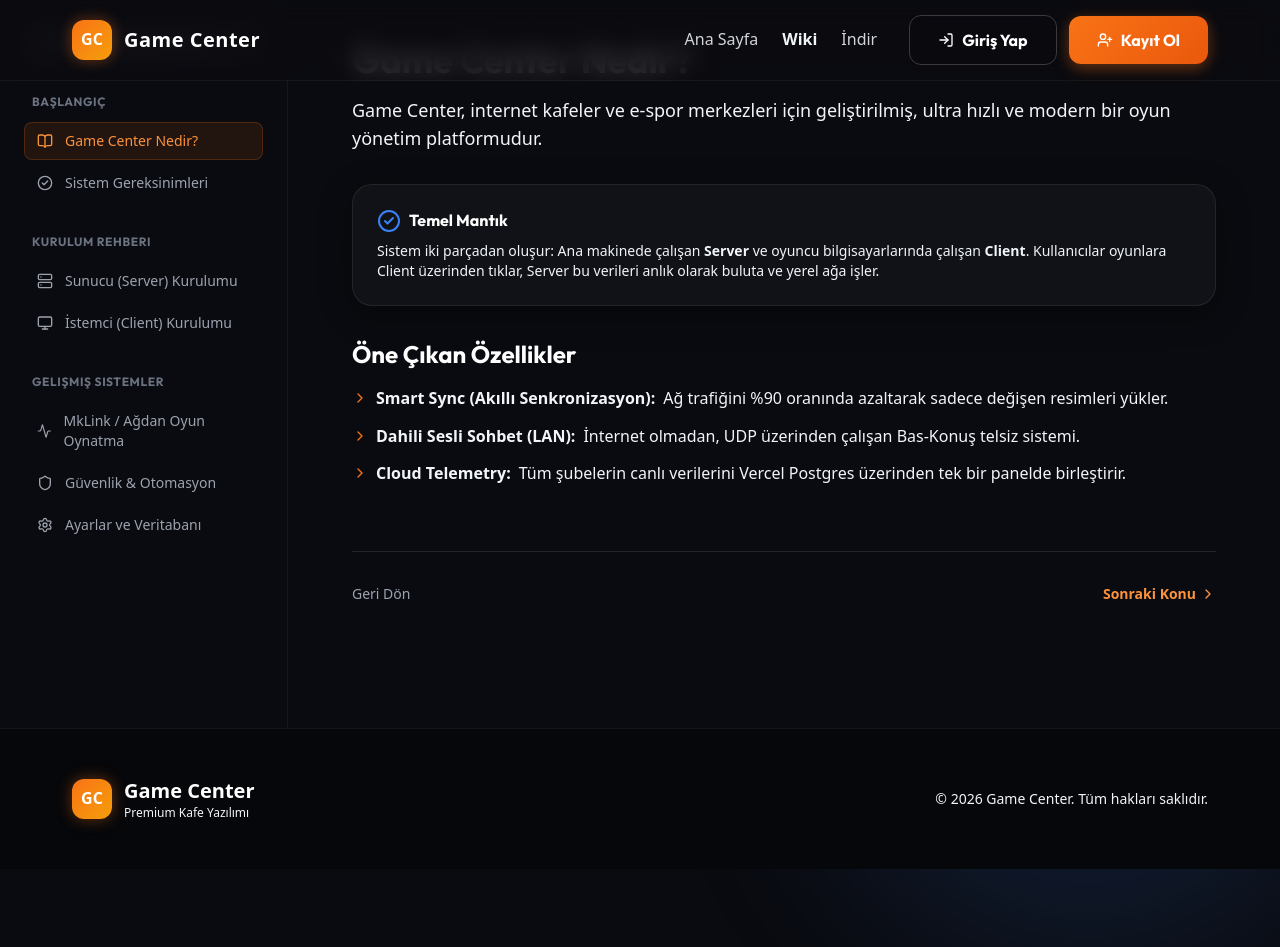
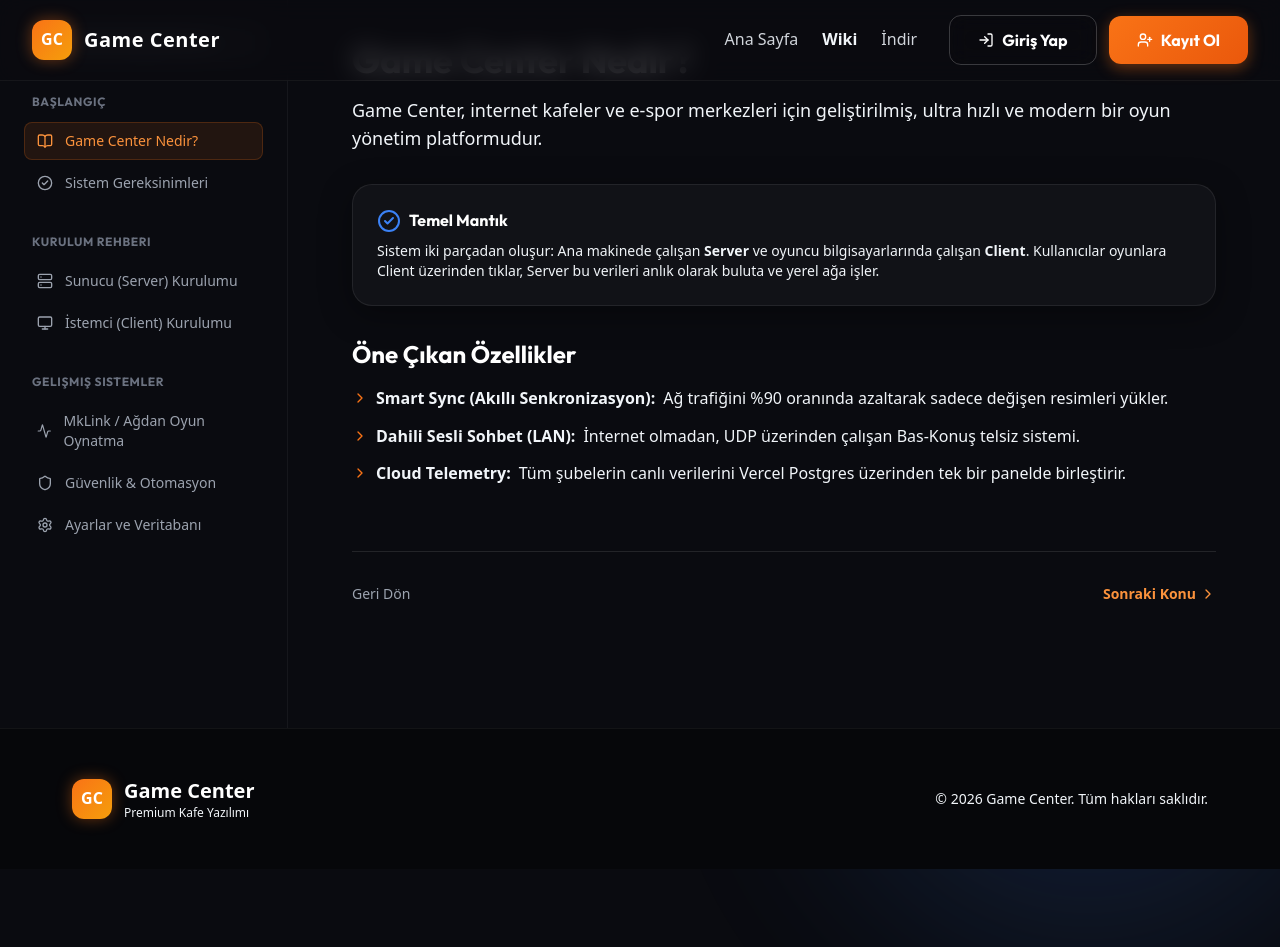
Before and after one commit to rcpdkc/gamecenter-website, a React (Vite) app: page /wiki in a window 1280 px wide. Shown: the top 947 px of the page. Built offline with nearby package versions, Linux system fonts and the light colour scheme.

Commit message:
Update layout: left align logo, expand wiki width, shrink images

```diff
--- a/src/components/Navbar.jsx
+++ b/src/components/Navbar.jsx
@@ -18,7 +18,7 @@ const Navbar = () => {
 
   return (
     <nav className="fixed w-full z-50 top-0 transition-all duration-300 bg-[#0a0b10]/80 backdrop-blur-md border-b border-white/5">
-      <div className="container mx-auto px-4">
+      <div className="w-full px-4 md:px-8">
         <div className="flex items-center justify-between h-20">
 
           {/* Logo */}
--- a/src/pages/Wiki.jsx
+++ b/src/pages/Wiki.jsx
@@ -102,7 +102,7 @@ const WIKI_ARTICLES = {
             Kurulumu Başlatın
           </h2>
           <p className="text-muted mb-6">İndirdiğiniz GameCenter Setup dosyasına (örn: GameCenter_Setup.exe) çift tıklayarak kurulumu başlatın. Yönetici onayı (UAC) isterse onaylayın.</p>
-          <img src="/images/setup_1.png" alt="Setup Ekranı 1" className="w-full rounded-xl shadow-2xl border border-white/10 group-hover:scale-[1.01] transition-transform duration-500" />
+          <img src="/images/setup_1.png" alt="Setup Ekranı 1" className="w-full md:w-3/4 lg:w-2/3 max-w-3xl mx-auto block rounded-xl shadow-2xl border border-white/10 group-hover:scale-[1.01] transition-transform duration-500" />
         </div>
 
         {/* Adım 2 */}
@@ -115,7 +115,7 @@ const WIKI_ARTICLES = {
             Değişiklikleri İnceleyin
           </h2>
           <p className="text-muted mb-6">Yenilikler (Changelog) ekranını okuyabilir ve kurulacak sürüme ait en son eklenen yeni özellikleri ve notları görebilirsiniz.</p>
-          <img src="/images/setup_2_changelog.png" alt="Changelog" className="w-full rounded-xl shadow-2xl border border-white/10 group-hover:scale-[1.01] transition-transform duration-500" />
+          <img src="/images/setup_2_changelog.png" alt="Changelog" className="w-full md:w-3/4 lg:w-2/3 max-w-3xl mx-auto block rounded-xl shadow-2xl border border-white/10 group-hover:scale-[1.01] transition-transform duration-500" />
         </div>
 
         {/* Adım 3 */}
@@ -128,7 +128,7 @@ const WIKI_ARTICLES = {
             Bileşen Seçimi
           </h2>
           <p className="text-muted mb-6">GameCenter ana sistemi otomatik olarak seçilidir. Gereksiniminize göre diğer modülleri seçebilirsiniz.</p>
-          <img src="/images/setup_3_bilesen.png" alt="Bileşen Seçimi" className="w-full rounded-xl shadow-2xl border border-white/10 group-hover:scale-[1.01] transition-transform duration-500" />
+          <img src="/images/setup_3_bilesen.png" alt="Bileşen Seçimi" className="w-full md:w-3/4 lg:w-2/3 max-w-3xl mx-auto block rounded-xl shadow-2xl border border-white/10 group-hover:scale-[1.01] transition-transform duration-500" />
         </div>
 
         {/* Adım 4 */}
@@ -141,7 +141,7 @@ const WIKI_ARTICLES = {
             Ağ & IP Ayarları
           </h2>
           <p className="text-muted mb-6">Sistemin kafedeki ağınızla sorunsuz iletişim kurabilmesi için sunucu makinenizin sabit IP adresini girmelisiniz. (Örn: 192.168.1.100)</p>
-          <img src="/images/setup_4_ip.png" alt="IP Ayarları" className="w-full rounded-xl shadow-2xl border border-white/10 group-hover:scale-[1.01] transition-transform duration-500" />
+          <img src="/images/setup_4_ip.png" alt="IP Ayarları" className="w-full md:w-3/4 lg:w-2/3 max-w-3xl mx-auto block rounded-xl shadow-2xl border border-white/10 group-hover:scale-[1.01] transition-transform duration-500" />
         </div>
 
         {/* Adım 5 */}
@@ -154,7 +154,7 @@ const WIKI_ARTICLES = {
             Kurulum Konumu
           </h2>
           <p className="text-muted mb-6">Kurulum yapılacak disk ve dizini seçin. Genellikle oyunlarınızı barındırdığınız veya geniş alana sahip ikincil bir disk olan D: veya E: sürücüsü tavsiye edilir.</p>
-          <img src="/images/setup_5_folder.png" alt="Kurulum Klasörü" className="w-full rounded-xl shadow-2xl border border-white/10 group-hover:scale-[1.01] transition-transform duration-500" />
+          <img src="/images/setup_5_folder.png" alt="Kurulum Klasörü" className="w-full md:w-3/4 lg:w-2/3 max-w-3xl mx-auto block rounded-xl shadow-2xl border border-white/10 group-hover:scale-[1.01] transition-transform duration-500" />
         </div>
 
         {/* Adım 6 */}
@@ -167,7 +167,7 @@ const WIKI_ARTICLES = {
             Tamamlanıyor
           </h2>
           <p className="text-muted mb-6">Gerekli kısayolları eklemek isteyip istemediğinizi seçtikten sonra kurulumu hızlıca tamamlayabilirsiniz.</p>
-          <img src="/images/setup_6_kısayol.png" alt="Kısayol ve Son Adımlar" className="w-full rounded-xl shadow-2xl border border-white/10 group-hover:scale-[1.01] transition-transform duration-500" />
+          <img src="/images/setup_6_kısayol.png" alt="Kısayol ve Son Adımlar" className="w-full md:w-3/4 lg:w-2/3 max-w-3xl mx-auto block rounded-xl shadow-2xl border border-white/10 group-hover:scale-[1.01] transition-transform duration-500" />
         </div>
       </div>
 
@@ -288,7 +288,7 @@ const Wiki = () => {
 
       {/* MAIN CONTENT AREA */}
       <main className="flex-1 overflow-x-hidden pt-20 md:pt-10 px-6 md:px-16 pb-20 relative">
-        <div className="max-w-4xl mx-auto">
+        <div className="w-full max-w-7xl mx-auto">
           {getArticle(activeArticle)}
 
           {/* Bottom Navigation (Next/Prev placeholders) */}
```
